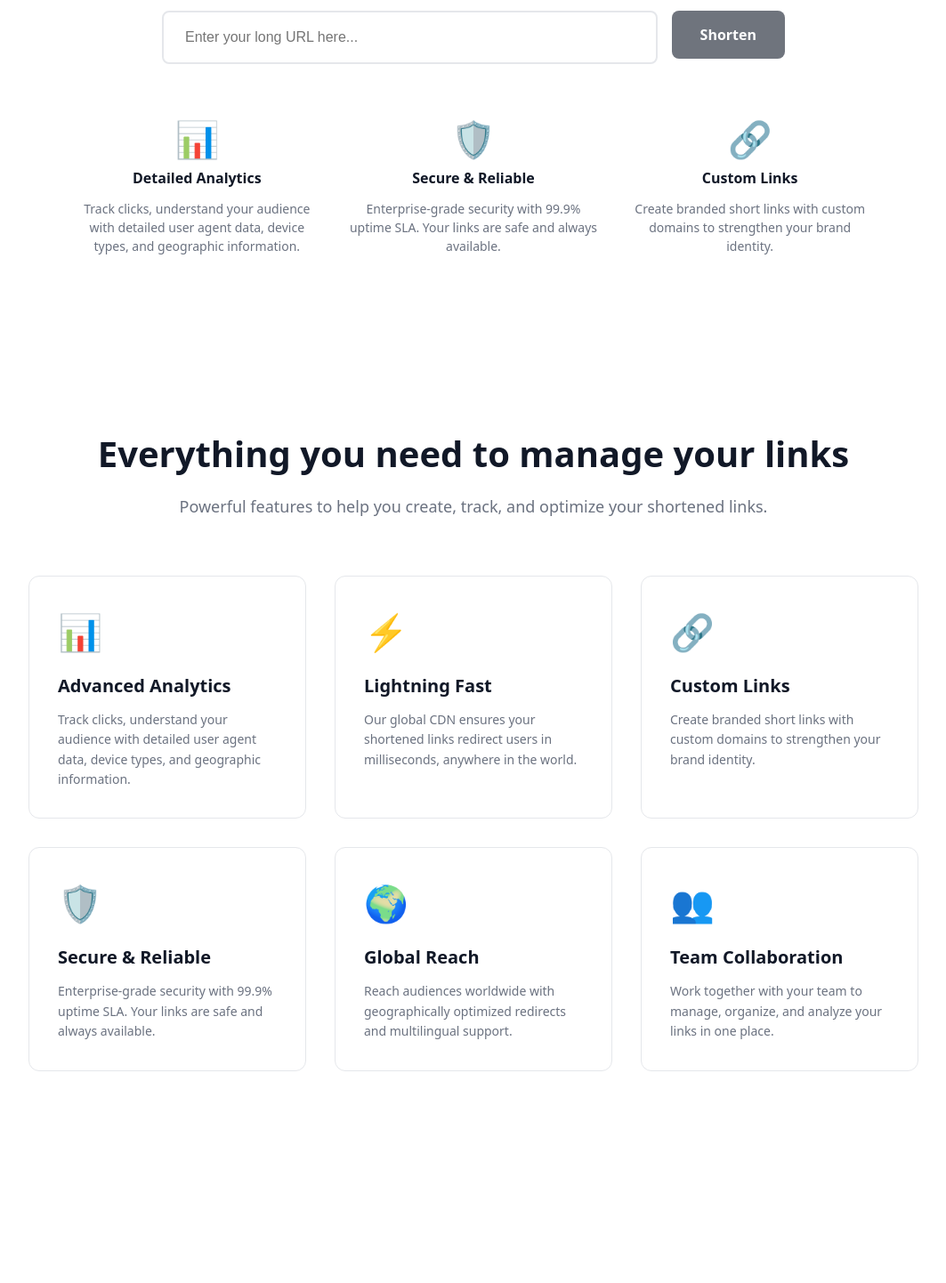
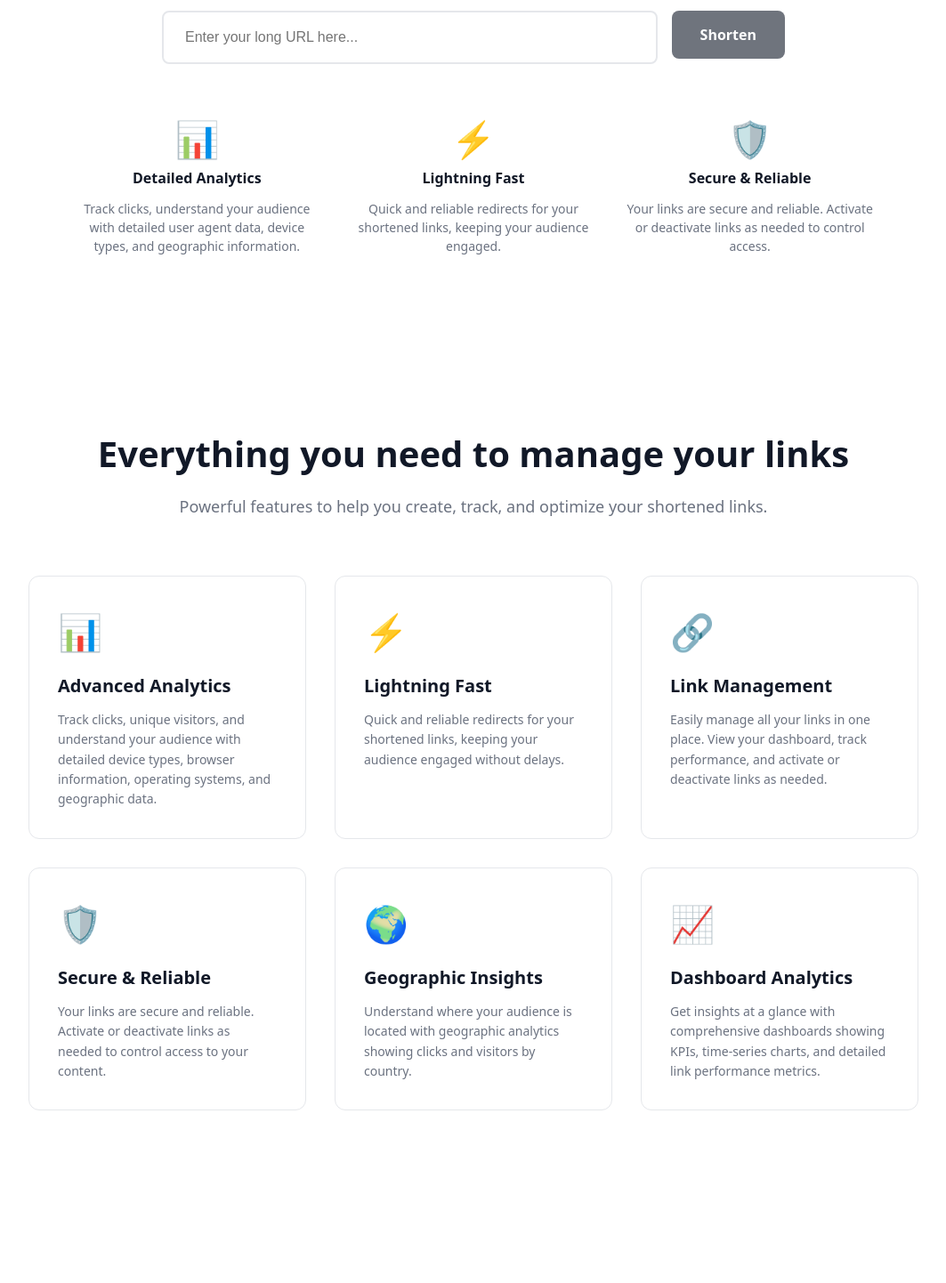
Before and after one commit to isiaccha/url-shortener, a React (Vite) app in the folder frontend/: page / in a window 1280 px wide. Shown: the part 520-1962 px from the top of the page at 89% size, without its empty margins (108-1171 px from the left). Built offline with nearby package versions, Linux system fonts and the light colour scheme; no server answers.

Commit message:
fixed information on landing page + favicon

```diff
--- a/frontend/index.html
+++ b/frontend/index.html
@@ -2,7 +2,7 @@
 <html lang="en">
   <head>
     <meta charset="UTF-8" />
-    <link rel="icon" type="image/svg+xml" href="/vite.svg" />
+    <link rel="icon" type="image/png" href="/Link-3d-icon.png" />
     <meta name="viewport" content="width=device-width, initial-scale=1.0" />
     <title>URL Shortener</title>
   </head>
--- a/frontend/src/pages/Home.tsx
+++ b/frontend/src/pages/Home.tsx
@@ -1,4 +1,5 @@
-import { useState, FormEvent } from 'react'
+import { useState } from 'react'
+import type { FormEvent } from 'react'
 import { useNavigate } from 'react-router-dom'
 import { useAuth, useTheme, useToast } from '@/contexts'
 import Navbar from '@/components/Navbar'
@@ -78,6 +79,14 @@ export default function Home() {
     } finally {
       setIsCreating(false)
     }
+  }
+
+  const handleUrlInputSubmit = () => {
+    // Create a synthetic event to trigger form submission
+    const syntheticEvent = {
+      preventDefault: () => {},
+    } as FormEvent
+    handleSubmit(syntheticEvent)
   }
 
   const handleCopy = async () => {
@@ -190,7 +199,6 @@ export default function Home() {
                 setError(null)
               }}
               onValidationChange={setIsUrlValid}
-              onSubmit={handleSubmit}
               placeholder="Enter your long URL here..."
               disabled={loading || isCreating}
               showValidation={true}
@@ -424,6 +432,36 @@ export default function Home() {
               fontSize: '2.5rem',
               lineHeight: 1,
             }}>
+              ⚡
+            </div>
+            <h3 style={{
+              fontSize: '1rem',
+              fontWeight: '600',
+              color: textColor,
+              margin: 0,
+            }}>
+              Lightning Fast
+            </h3>
+            <p style={{
+              fontSize: '0.875rem',
+              color: textSecondary,
+              margin: 0,
+            }}>
+              Quick and reliable redirects for your shortened links, keeping your audience engaged.
+            </p>
+          </div>
+
+          <div style={{
+            display: 'flex',
+            flexDirection: 'column',
+            alignItems: 'center',
+            textAlign: 'center',
+            gap: '0.75rem',
+          }}>
+            <div style={{
+              fontSize: '2.5rem',
+              lineHeight: 1,
+            }}>
               🛡️
             </div>
             <h3 style={{
@@ -439,37 +477,7 @@ export default function Home() {
               color: textSecondary,
               margin: 0,
             }}>
-              Enterprise-grade security with 99.9% uptime SLA. Your links are safe and always available.
-            </p>
-          </div>
-
-          <div style={{
-            display: 'flex',
-            flexDirection: 'column',
-            alignItems: 'center',
-            textAlign: 'center',
-            gap: '0.75rem',
-          }}>
-            <div style={{
-              fontSize: '2.5rem',
-              lineHeight: 1,
-            }}>
-              🔗
-            </div>
-            <h3 style={{
-              fontSize: '1rem',
-              fontWeight: '600',
-              color: textColor,
-              margin: 0,
-            }}>
-              Custom Links
-            </h3>
-            <p style={{
-              fontSize: '0.875rem',
-              color: textSecondary,
-              margin: 0,
-            }}>
-              Create branded short links with custom domains to strengthen your brand identity.
+              Your links are secure and reliable. Activate or deactivate links as needed to control access.
             </p>
           </div>
         </div>
@@ -536,7 +544,7 @@ export default function Home() {
               margin: 0,
               lineHeight: '1.6',
             }}>
-              Track clicks, understand your audience with detailed user agent data, device types, and geographic information.
+              Track clicks, unique visitors, and understand your audience with detailed device types, browser information, operating systems, and geographic data.
             </p>
           </div>
 
@@ -569,11 +577,11 @@ export default function Home() {
               margin: 0,
               lineHeight: '1.6',
             }}>
-              Our global CDN ensures your shortened links redirect users in milliseconds, anywhere in the world.
+              Quick and reliable redirects for your shortened links, keeping your audience engaged without delays.
             </p>
           </div>
 
-          {/* Custom Links */}
+          {/* Link Management */}
           <div style={{
             background: cardBg,
             border: `1px solid ${cardBorder}`,
@@ -594,7 +602,7 @@ export default function Home() {
               margin: 0,
               marginBottom: '0.75rem',
             }}>
-              Custom Links
+              Link Management
             </h3>
             <p style={{
               fontSize: '0.875rem',
@@ -602,7 +610,7 @@ export default function Home() {
               margin: 0,
               lineHeight: '1.6',
             }}>
-              Create branded short links with custom domains to strengthen your brand identity.
+              Easily manage all your links in one place. View your dashboard, track performance, and activate or deactivate links as needed.
             </p>
           </div>
 
@@ -635,11 +643,11 @@ export default function Home() {
               margin: 0,
               lineHeight: '1.6',
             }}>
-              Enterprise-grade security with 99.9% uptime SLA. Your links are safe and always available.
+              Your links are secure and reliable. Activate or deactivate links as needed to control access to your content.
             </p>
           </div>
 
-          {/* Global Reach */}
+          {/* Geographic Insights */}
           <div style={{
             background: cardBg,
             border: `1px solid ${cardBorder}`,
@@ -660,7 +668,7 @@ export default function Home() {
               margin: 0,
               marginBottom: '0.75rem',
             }}>
-              Global Reach
+              Geographic Insights
             </h3>
             <p style={{
               fontSize: '0.875rem',
@@ -668,11 +676,11 @@ export default function Home() {
               margin: 0,
               lineHeight: '1.6',
             }}>
-              Reach audiences worldwide with geographically optimized redirects and multilingual support.
+              Understand where your audience is located with geographic analytics showing clicks and visitors by country.
             </p>
           </div>
 
-          {/* Team Collaboration */}
+          {/* Dashboard Analytics */}
           <div style={{
             background: cardBg,
             border: `1px solid ${cardBorder}`,
@@ -684,7 +692,7 @@ export default function Home() {
               fontSize: '2.5rem',
               marginBottom: '1rem',
             }}>
-              👥
+              📈
             </div>
             <h3 style={{
               fontSize: '1.25rem',
@@ -693,7 +701,7 @@ export default function Home() {
               margin: 0,
               marginBottom: '0.75rem',
             }}>
-              Team Collaboration
+              Dashboard Analytics
             </h3>
             <p style={{
               fontSize: '0.875rem',
@@ -701,7 +709,7 @@ export default function Home() {
               margin: 0,
               lineHeight: '1.6',
             }}>
-              Work together with your team to manage, organize, and analyze your links in one place.
+              Get insights at a glance with comprehensive dashboards showing KPIs, time-series charts, and detailed link performance metrics.
             </p>
           </div>
         </div>
@@ -885,7 +893,7 @@ export default function Home() {
               margin: 0,
               lineHeight: '1.6',
             }}>
-              Yes! You can create custom slugs for your links to make them more memorable and branded. Custom links help strengthen your brand identity.
+              Links are automatically generated with short, unique slugs. Custom slugs are not currently available.
             </p>
           </div>
 
@@ -910,7 +918,7 @@ export default function Home() {
               margin: 0,
               lineHeight: '1.6',
             }}>
-              Yes, LinkShort offers a free tier with all essential features. Sign up to start shortening links and tracking analytics today.
+              Yes, LinkShort is completely free to use. Sign up to start shortening links and tracking analytics today.
             </p>
           </div>
 
```
Also changed, not shown: frontend/public/Link-3d-icon.png (added).
